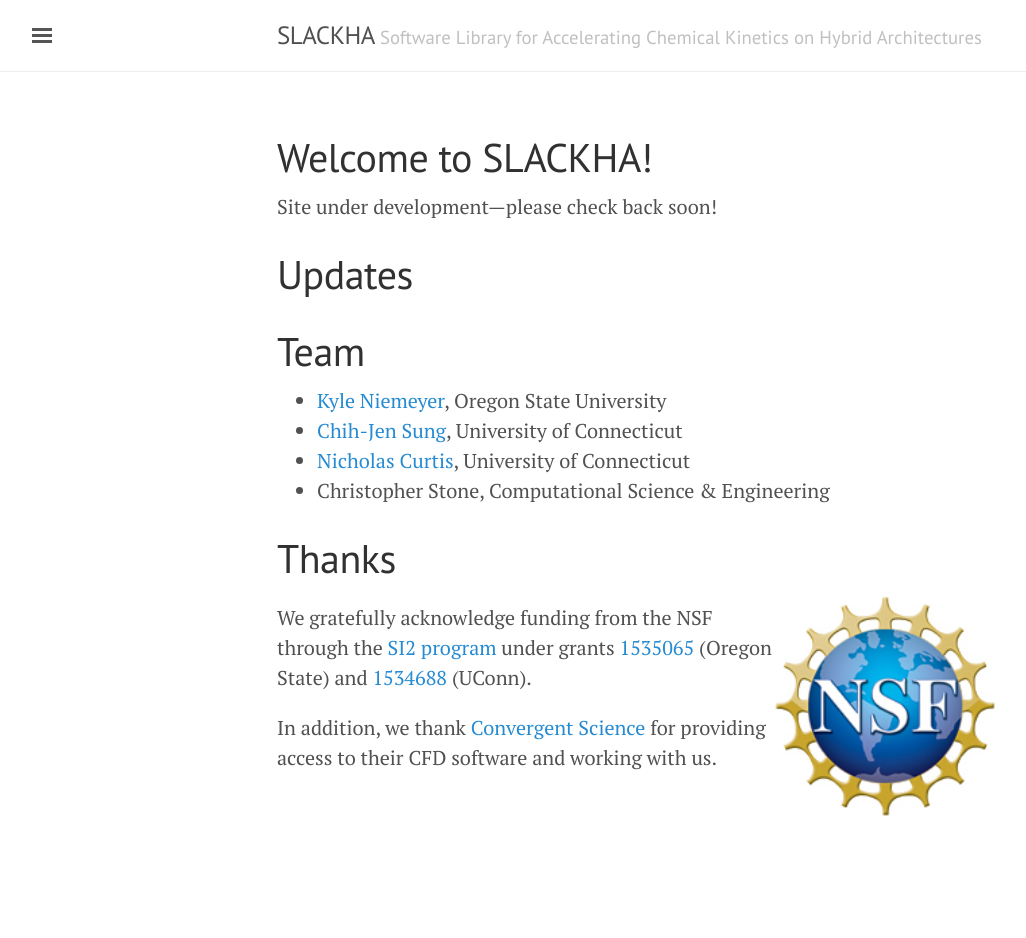
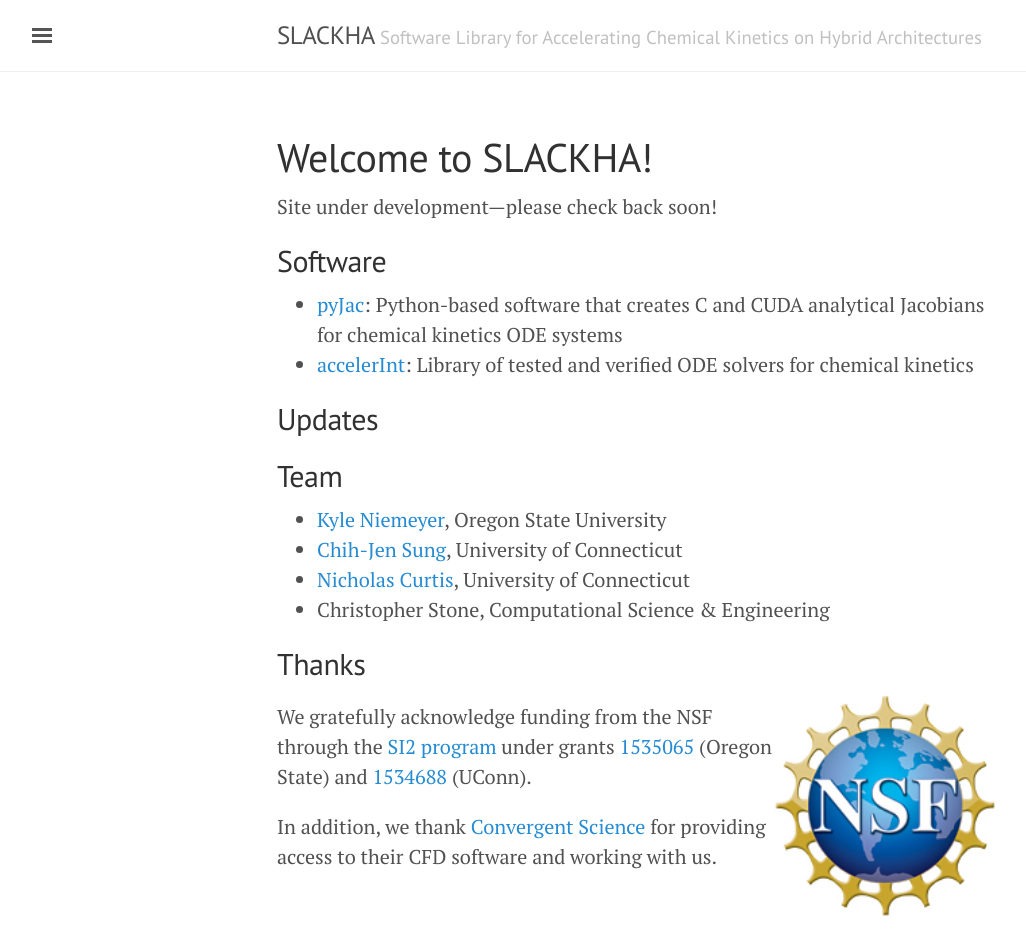
Before and after one commit to SLACKHA/slackha.github.io, a Jekyll site: the page built from index.md, in a window 1280 px wide. Shown: the whole page, without its empty margins (3-1029 px from the left). Built offline with Jekyll 4.4.1, drawn with Linux system fonts in a browser that asks for light colours; before the commit the page ends 900 px from its top, so only the background shows below that.

Commit message:
added pyjac and accelerInt links

```diff
--- a/index.md
+++ b/index.md
@@ -7,7 +7,12 @@ title: SLACKHA
 
 Site under development---please check back soon!
 
-# Updates
+## Software
+
+ * [pyJac](https://github.com/SLACKHA/pyJac): Python-based software that creates C and CUDA analytical Jacobians for chemical kinetics ODE systems
+ * [accelerInt](https://github.com/SLACKHA/accelerInt): Library of tested and verified ODE solvers for chemical kinetics
+
+## Updates
 
 <ul>
   {% for post in site.posts %}
@@ -17,14 +22,14 @@ Site under development---please check back soon!
   {% endfor %}
 </ul>
 
-# Team
+## Team
 
  * [Kyle Niemeyer](http://kyleniemeyer.com), Oregon State University
  * [Chih-Jen Sung](http://combdiaglab.engr.uconn.edu), University of Connecticut
  * [Nicholas Curtis](https://github.com/arghdos), University of Connecticut
  * Christopher Stone, Computational Science & Engineering
 
-# Thanks
+## Thanks
 
 <img style="float: right;" src="/public/img/nsf1.jpg" width="224px">
 
```
